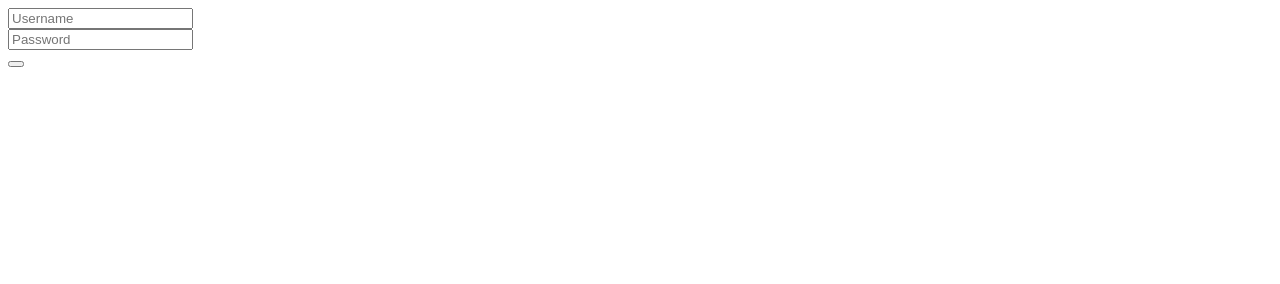
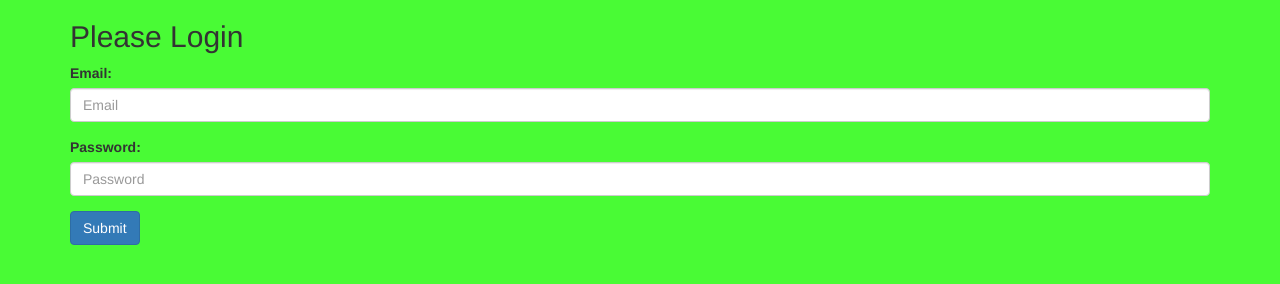
Before and after one commit to LakeTahoe123/Ratebishops, a plain HTML site: page login.html in a window 1280 px wide. Drawn offline with nearby package versions, Linux system fonts and the light colour scheme.

Commit message:
login.js added

```diff
--- a/login.html
+++ b/login.html
@@ -1,18 +1,32 @@
 <!DOCTYPE html>
-<html>
-  <head>
-    <title> Login Page</title>
-  </head>
-  <body>
-    <form method="post">
-      <input type="text" name="Username" placeholder="Username" />
-      <br>
-      <input type="password" name="password" placeholder="Password"/>
-      <br>
+<html lang="en">
+<head>
+  <title>Login Website</title>
+  <meta charset="utf-8">
+  <meta name="viewport" content="width=device-width, initial-scale=1">
+  <link rel="stylesheet" href="https://maxcdn.bootstrapcdn.com/bootstrap/3.3.7/css/bootstrap.min.css">
+  <script src="https://ajax.googleapis.com/ajax/libs/jquery/3.3.1/jquery.min.js"></script>
+  <script src="https://maxcdn.bootstrapcdn.com/bootstrap/3.3.7/js/bootstrap.min.js"></script>
+</head>
+<body>
+<body style="background-color:#49fb35">
+<div class="container">
 
-      <button type="submit" class="Btn btn-primary btn-block btn-large"Enter.</button>
-    </form>
+  <h2>Please Login</h2>
+  <form>
+    <div class="form-group">
+      <label for="user">Email:</label>
+      <input type="text" class="form-control" id="email" placeholder="Email" required>
+    </div>
+    <div class="form-group">
+      <label for="password">Password:</label>
+      <input type="password" class="form-control" id="password" placeholder="Password" required>
+    </div>
+     <button type="submit" class="btn btn-primary"><id="submit">Submit</button>
 
-  </body>
 
+  </form>
+</div>
+
+</body>
 </html>
```
Also changed, not shown: login.js (added, +83 -0 lines).
